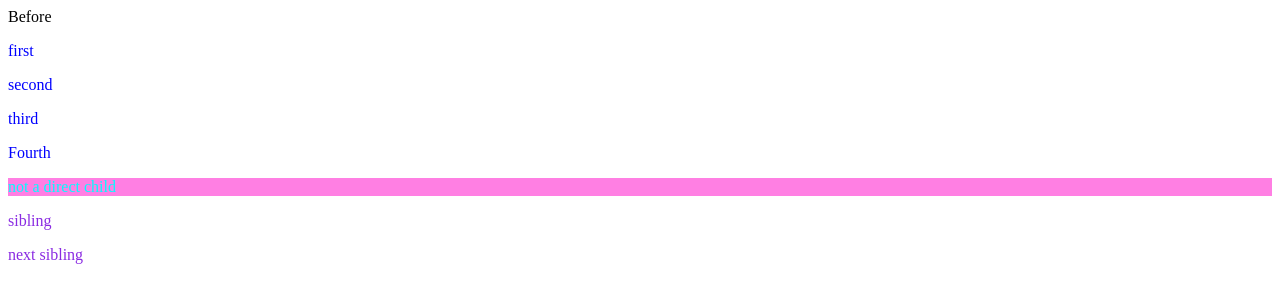
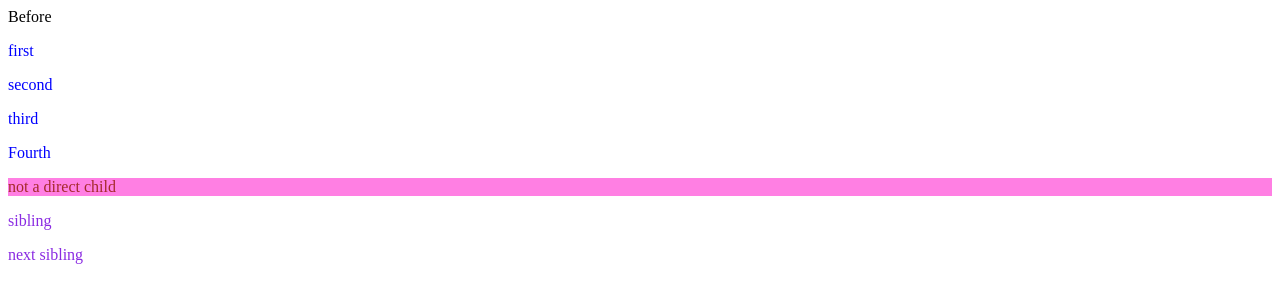
Before and after one commit to vickyvivek557/HTML-CSS, a plain HTML site: page CSS Combinators/index.html in a window 1280 px wide. Drawn offline with Linux system fonts and the light colour scheme.

Commit message:
2nd commit

```diff
--- a/CSS Combinators/index.html
+++ b/CSS Combinators/index.html
@@ -23,6 +23,9 @@
             .element>div>p{/*Access tag under a class*/
                 background-color: rgb(255, 127, 227);
             }
+            .element>div>p:nth-child(1){/*pseudo class*/
+                color: brown;
+            }
         </style>
     </head>
     <body>
```
